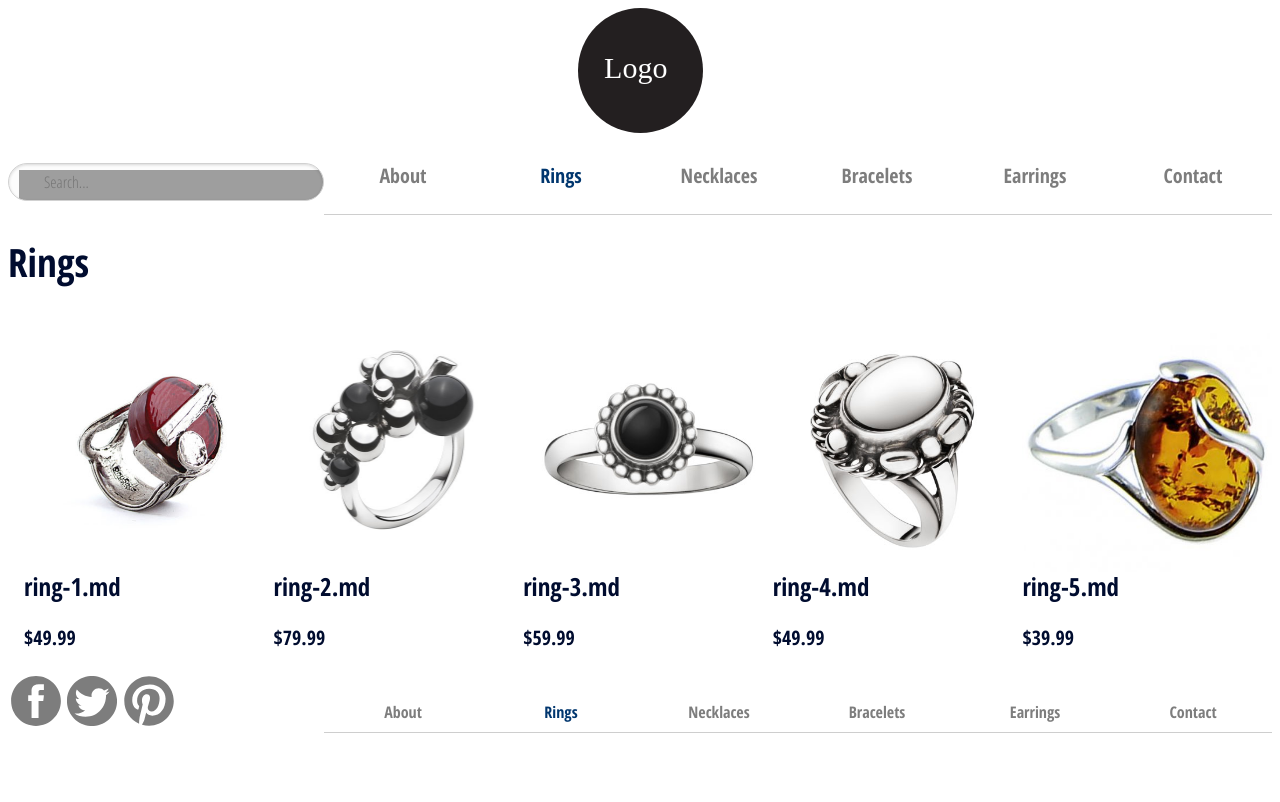
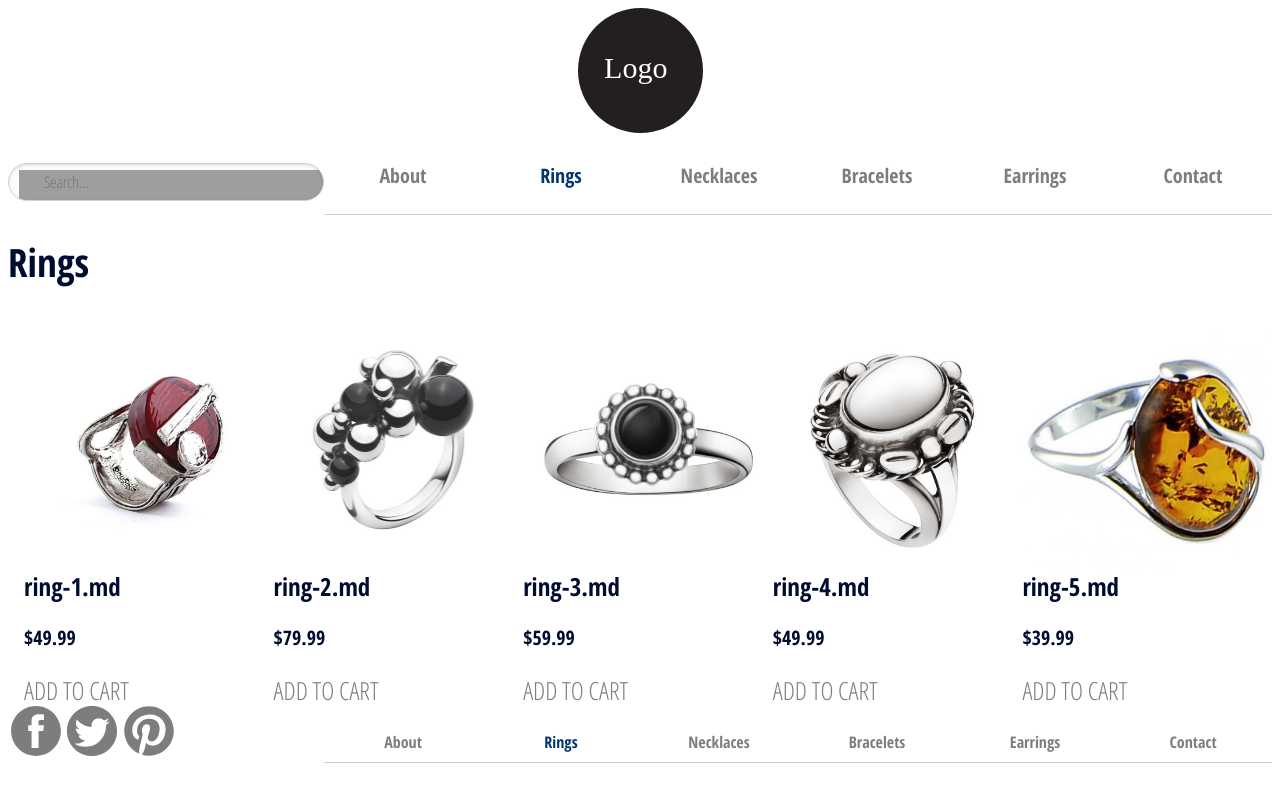
Before and after one commit to kaylaaraujo/ecommerce-website, a Jekyll site: the page built from rings/index.html, in a window 1280 px wide. Shown: the top 802 px of the page. Built offline with Jekyll 4.4.1, drawn with Linux system fonts in a browser that asks for light colours; Markdown is read by kramdown in place of the engine named in the settings; grey boxes are pictures that could not be loaded.

Commit message:
added a button

```diff
--- a/_includes/product-list.html
+++ b/_includes/product-list.html
@@ -3,11 +3,12 @@
 		{% if ring.category == include.category %}
 		<li class="list-group-item unit unit-m-1-2 unit-l-1-3 unit-l-1-4 unit-l-1-5">
 			<a href="{{site.baseurl}}{{ring.url}}">
-			<img src="{{site.baseurl}}/images/products/{{ring.image}}" class="img-flex" alt="photo of {{ring.title}}">
-			<h4>{{ring.name}}</h4>
-			<h5>{{ring.price}}</h5>
+				<img src="{{site.baseurl}}/images/products/{{ring.image}}" class="img-flex" alt="photo of {{ring.title}}">
+				<h4>{{ring.name}}</h4>
+				<h5>{{ring.price}}</h5>
 			</a>
-			</li>
+			<a class="btn-left giga {% if page.url == '/about.html' %}current{% endif %}" href="{{site.baseurl}}/cart.html">ADD TO CART</a>
+		</li>
 		{% endif %}
 	{% endfor %}
 </ul>
```
